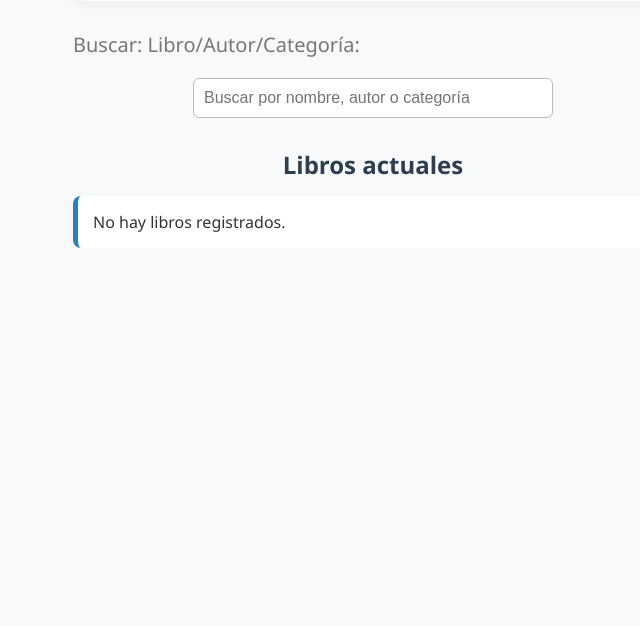
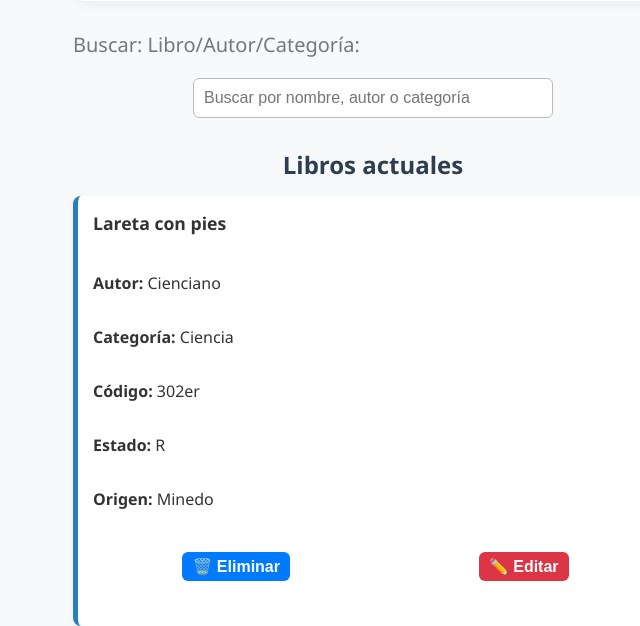
Before and after one commit to AriusJerek/Biblioteca-Web, a Flask app: page /gestion in a window 1280 px wide. Shown: the part 1208-1834 px from the top of the page, without its empty margins (267-907 px from the left). Before the commit the page ends 1456 px from the top, so only its background shows below. Run offline with Flask 3, Linux system fonts and the light colour scheme; a user stored in the database is signed in; data comes from the database, SQL or seed files in the repository; data that the repository does not hold is empty.

Commit message:
Agregar funcionalidad para editar libros: se implementó una nueva ruta API para actualizar libros y se añadió un formulario en la interfaz para facilitar la edición.

```diff
--- a/app.py
+++ b/app.py
@@ -111,6 +111,48 @@ def eliminar_libro_seccion(seccion, libro_id):
     except Exception:
         return jsonify({'error': 'Error interno del servidor'}), 500
 
+@app.route('/api/libros/<seccion>/<int:libro_id>', methods=['PUT'])
+def editar_libro_seccion(seccion, libro_id):
+    if 'usuario' not in session:
+        return jsonify({'error': 'No autorizado'}), 401
+    if not re.fullmatch(r'\d{3}', seccion):
+        return jsonify({'error': 'Sección inválida'}), 400
+    data = request.get_json()
+    cantidad = data.get('cantidad')
+    codigo = data.get('codigo')
+    categoria = data.get('categoria')
+    nombre = data.get('nombre')
+    autor = data.get('autor')
+    estado = data.get('estado')
+    origen = data.get('origen')
+    imagen = data.get('imagen')
+    if not all([nombre, autor, categoria, codigo, estado, origen, cantidad]):
+        return jsonify({'error': 'Datos incompletos'}), 400
+    try:
+        cantidad = int(cantidad)
+        if cantidad < 1:
+            raise ValueError
+    except (ValueError, TypeError):
+        return jsonify({'error': 'Cantidad inválida'}), 400
+    tabla = f'libros_{seccion}'
+    try:
+        with sqlite3.connect(DATABASE_LIBROS) as conn:
+            conn.row_factory = sqlite3.Row
+            c = conn.cursor()
+            c.execute(
+                f'UPDATE {tabla} SET cantidad=?, codigo=?, categoria=?, nombre=?, autor=?, estado=?, origen=?, imagen=? WHERE id=?',
+                (cantidad, codigo, categoria, nombre, autor, estado, origen, imagen, libro_id)
+            )
+            conn.commit()
+            if c.rowcount == 0:
+                return jsonify({'error': 'Libro no encontrado'}), 404
+            libros = c.execute(f'SELECT * FROM {tabla}').fetchall()
+            return jsonify([dict(libro) for libro in libros])
+    except sqlite3.OperationalError:
+        return jsonify({'error': 'Sección no encontrada'}), 404
+    except Exception:
+        return jsonify({'error': 'Error interno del servidor'}), 500
+
 # --- API para alumnos ---
 @app.route('/api/alumnos')
 def api_alumnos():
--- a/libros_ejemplo.csv
+++ /dev/null
@@ -1,4 +0,0 @@
-cantidad,codigo,categoria,nombre,autor,estado,origen,imagen
-3,A001,Novela,Don Quijote,Miguel de Cervantes,Disponible,Biblioteca Central,https://ejemplo.com/quijote.jpg
-5,A002,Poesía,Veinte poemas de amor,Pablo Neruda,Prestado,Donación,https://ejemplo.com/neruda.jpg
-2,A003,Ensayo,El laberinto de la soledad,Octavio Paz,Disponible,Compra,https://ejemplo.com/paz.jpg
--- a/templates/gestion-libros.html
+++ b/templates/gestion-libros.html
@@ -101,6 +101,7 @@
           ${libro.imagen ? `<img src="${libro.imagen}" alt="Portada" style="max-width:80px;">` : ''}
           <div class="acciones">
             <button onclick="eliminarLibro(${libro.id})">🗑️ Eliminar</button>
+            <button onclick="editarLibro(${libro.id})">✏️ Editar</button>
           </div>
         `;
         lista.appendChild(li);
@@ -200,6 +201,86 @@
       cargarLibros(this.value);
     });
 
+    // Función para editar libro
+    function editarLibro(id) {
+      const libro = todosLosLibros.find(l => l.id === id);
+      if (!libro) return;
+      // Crear formulario flotante
+      let formDiv = document.getElementById('form-editar-libro');
+      if (formDiv) formDiv.remove();
+      formDiv = document.createElement('div');
+      formDiv.id = 'form-editar-libro';
+      formDiv.style.position = 'fixed';
+      formDiv.style.top = '50%';
+      formDiv.style.left = '50%';
+      formDiv.style.transform = 'translate(-50%, -50%)';
+      formDiv.style.background = '#fff';
+      formDiv.style.padding = '20px';
+      formDiv.style.borderRadius = '8px';
+      formDiv.style.boxShadow = '0 2px 16px rgba(0,0,0,0.3)';
+      formDiv.style.zIndex = '10000';
+      formDiv.style.maxWidth = '350px';
+      formDiv.style.width = '90%';
+      formDiv.style.overflowY = 'auto';
+      formDiv.style.maxHeight = '90vh';
+      formDiv.innerHTML = `
+        <h3>Editar libro</h3>
+        <form id="formEditarLibro" style="display:flex;flex-direction:column;gap:8px;">
+          <input type="number" id="edit-cantidad" placeholder="Cantidad" min="1" value="${libro.cantidad || 1}" required>
+          <input type="text" id="edit-codigo" placeholder="Código" value="${libro.codigo}" required>
+          <input type="text" id="edit-categoria" placeholder="Categoría" value="${libro.categoria}" required>
+          <input type="text" id="edit-nombre" placeholder="Nombre del libro" value="${libro.nombre}" required>
+          <input type="text" id="edit-autor" placeholder="Autor" value="${libro.autor}" required>
+          <input type="text" id="edit-estado" placeholder="Estado" value="${libro.estado}" required>
+          <input type="text" id="edit-origen" placeholder="Origen" value="${libro.origen}" required>
+          <input type="url" id="edit-imagen" placeholder="URL de imagen de portada (opcional)" value="${libro.imagen || ''}">
+          <div style="display:flex;gap:10px;justify-content:flex-end;">
+            <button type="submit">Guardar cambios</button>
+            <button type="button" id="cancelar-edicion">Cancelar</button>
+          </div>
+        </form>
+      `;
+      document.body.appendChild(formDiv);
+      document.getElementById('cancelar-edicion').onclick = () => formDiv.remove();
+      document.getElementById('formEditarLibro').onsubmit = function(e) {
+        e.preventDefault();
+        const seccion = document.getElementById('seccion-selector').value;
+        const cantidad = document.getElementById('edit-cantidad').value.trim();
+        const codigo = document.getElementById('edit-codigo').value.trim();
+        const categoria = document.getElementById('edit-categoria').value.trim();
+        const nombre = document.getElementById('edit-nombre').value.trim();
+        const autor = document.getElementById('edit-autor').value.trim();
+        const estado = document.getElementById('edit-estado').value.trim();
+        const origen = document.getElementById('edit-origen').value.trim();
+        const imagen = document.getElementById('edit-imagen').value.trim();
+        fetch(`/api/libros/${seccion}/${id}`, {
+          method: 'PUT',
+          headers: { 'Content-Type': 'application/json' },
+          body: JSON.stringify({ cantidad: Number(cantidad), codigo, categoria, nombre, autor, estado, origen, imagen })
+        })
+        .then(res => res.json().then(data => ({status: res.status, data})))
+        .then(({status, data}) => {
+          if (Array.isArray(data)) {
+            todosLosLibros = data;
+            mostrarLibros(data);
+            mostrarMensaje('Libro editado correctamente', 'success');
+            formDiv.remove();
+          } else if (data && data.error) {
+            mostrarMensaje(data.error, 'error');
+          } else {
+            mostrarMensaje('Error al editar libro', 'error');
+          }
+        })
+        .catch(() => {
+          mostrarMensaje('Error al editar libro', 'error');
+        });
+      };
+    }
+    window.editarLibro = editarLibro;
+    document.getElementById('seccion-selector').addEventListener('change', function () {
+      cargarLibros(this.value);
+    });
+
     // Al cargar la página, mostrar la primera sección
     cargarLibros(document.getElementById('seccion-selector').value);
   </script>
```
Also changed, not shown: excel_a_sql.py (added, +25 -0 lines), database/basedatos.db, 1 other file.
